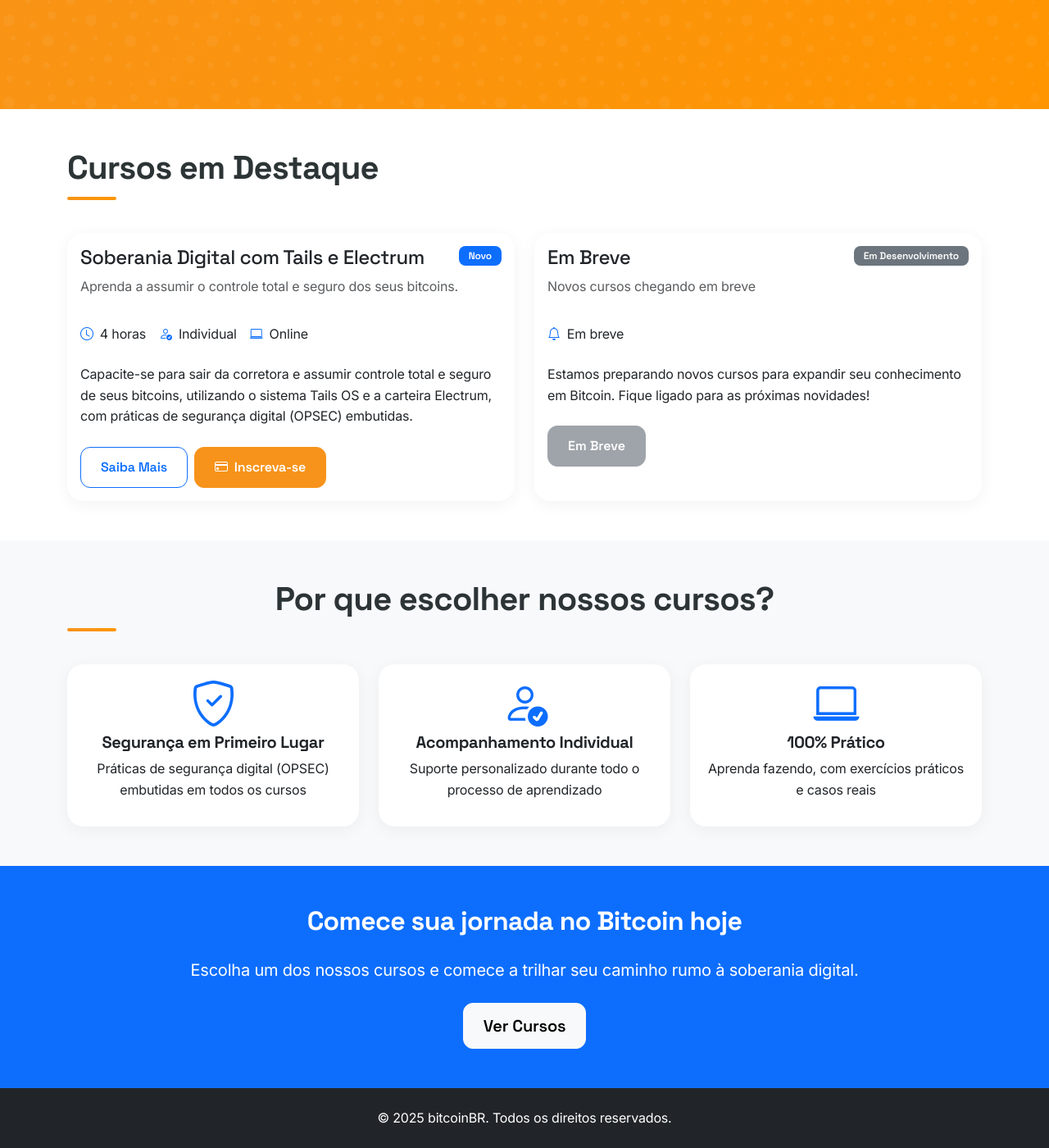
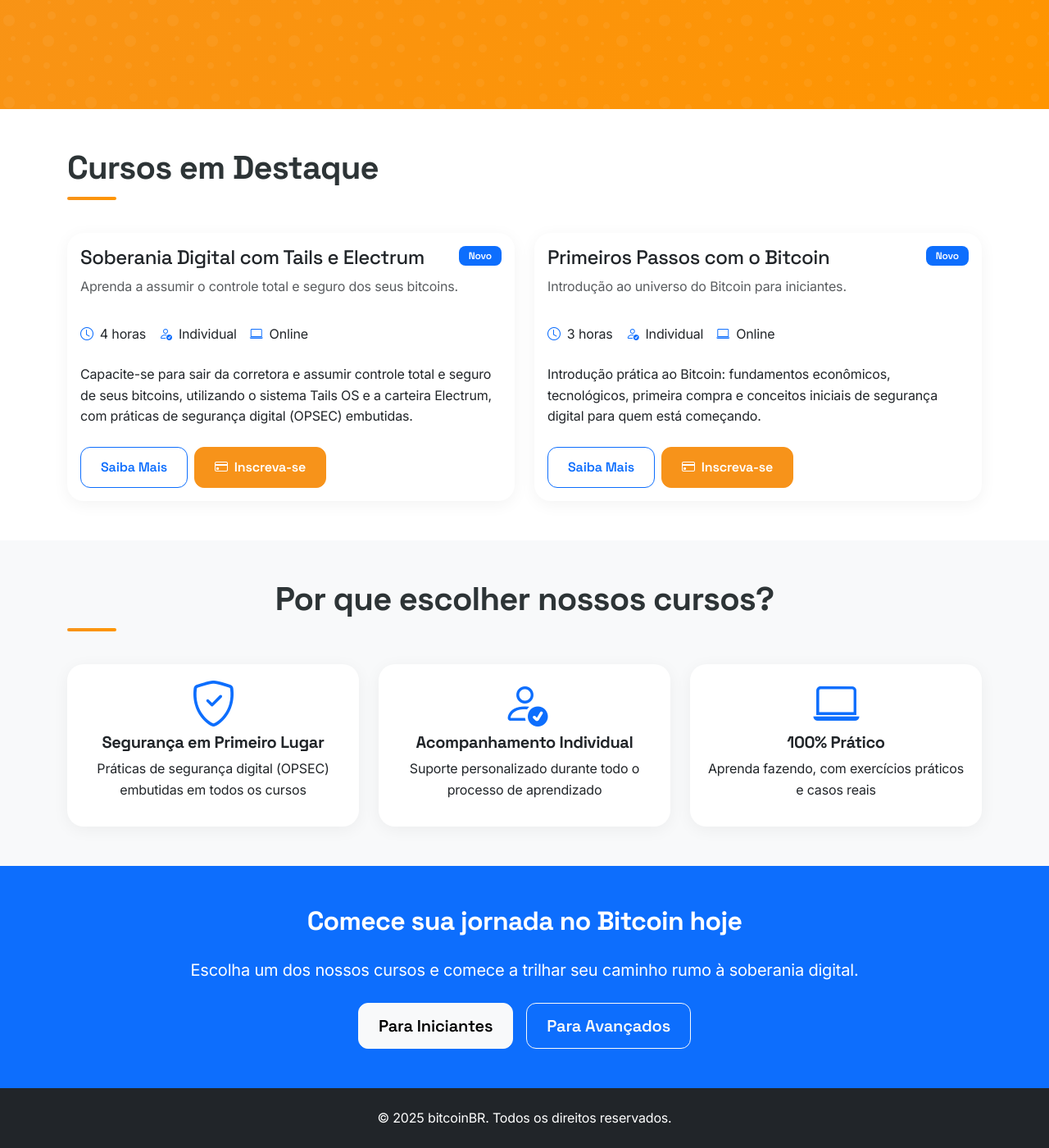
Before and after one commit to rmnobarra/bitcoinbr, a Jekyll site: the page built from index.markdown, in a window 1280 px wide and 1400 px high, scrolled down 286 px. Shown: the whole window at 82% size. Built offline with Jekyll 4.4.1, drawn with Linux system fonts in a browser that asks for light colours.

Commit message:
feature: add primeiros passos curso

```diff
--- a/index.markdown
+++ b/index.markdown
@@ -62,19 +62,32 @@ title: bitcoinBR - Cursos de Bitcoin
                     <div class="card-body">
                         <div class="d-flex justify-content-between align-items-start mb-3">
                             <div>
-                                <h3 class="h4 mb-2">Em Breve</h3>
-                                <p class="text-muted mb-3">Novos cursos chegando em breve</p>
+                                <h3 class="h4 mb-2">Primeiros Passos com o Bitcoin</h3>
+                                <p class="text-muted mb-3">Introdução ao universo do Bitcoin para iniciantes.</p>
                             </div>
-                            <span class="badge bg-secondary">Em Desenvolvimento</span>
+                            <span class="badge bg-primary">Novo</span>
                         </div>
                         <div class="d-flex gap-3 mb-4">
                             <div class="d-flex align-items-center">
-                                <i class="bi bi-bell text-primary me-2"></i>
-                                <span>Em breve</span>
+                                <i class="bi bi-clock text-primary me-2"></i>
+                                <span>3 horas</span>
+                            </div>
+                            <div class="d-flex align-items-center">
+                                <i class="bi bi-person-check text-primary me-2"></i>
+                                <span>Individual</span>
+                            </div>
+                            <div class="d-flex align-items-center">
+                                <i class="bi bi-laptop text-primary me-2"></i>
+                                <span>Online</span>
                             </div>
                         </div>
-                        <p class="mb-4">Estamos preparando novos cursos para expandir seu conhecimento em Bitcoin. Fique ligado para as próximas novidades!</p>
-                        <button class="btn btn-secondary" disabled>Em Breve</button>
+                        <p class="mb-4">Introdução prática ao Bitcoin: fundamentos econômicos, tecnológicos, primeira compra e conceitos iniciais de segurança digital para quem está começando.</p>
+                        <div class="d-flex gap-2">
+                            <a href="/cursos/primeiros-passos/" class="btn btn-outline-primary">Saiba Mais</a>
+                            <a href="https://buy.stripe.com/8wM16Q4Zy9E04Qo7su" class="btn btn-primary" target="_blank" rel="noopener noreferrer">
+                                <i class="bi bi-credit-card me-2"></i>Inscreva-se
+                            </a>
+                        </div>
                     </div>
                 </div>
             </div>
@@ -123,7 +136,10 @@ title: bitcoinBR - Cursos de Bitcoin
     <div class="container text-center">
         <h2 class="mb-4">Comece sua jornada no Bitcoin hoje</h2>
         <p class="lead mb-4">Escolha um dos nossos cursos e comece a trilhar seu caminho rumo à soberania digital.</p>
-        <a href="/cursos/soberania-digital/" class="btn btn-light btn-lg">Ver Cursos</a>
+        <div class="d-flex justify-content-center gap-3">
+            <a href="/cursos/primeiros-passos/" class="btn btn-light btn-lg">Para Iniciantes</a>
+            <a href="/cursos/soberania-digital/" class="btn btn-outline-light btn-lg">Para Avançados</a>
+        </div>
     </div>
 </section>
 
```
Also changed, not shown: courses/primeiros-passos.md (added, +206 -0 lines).
